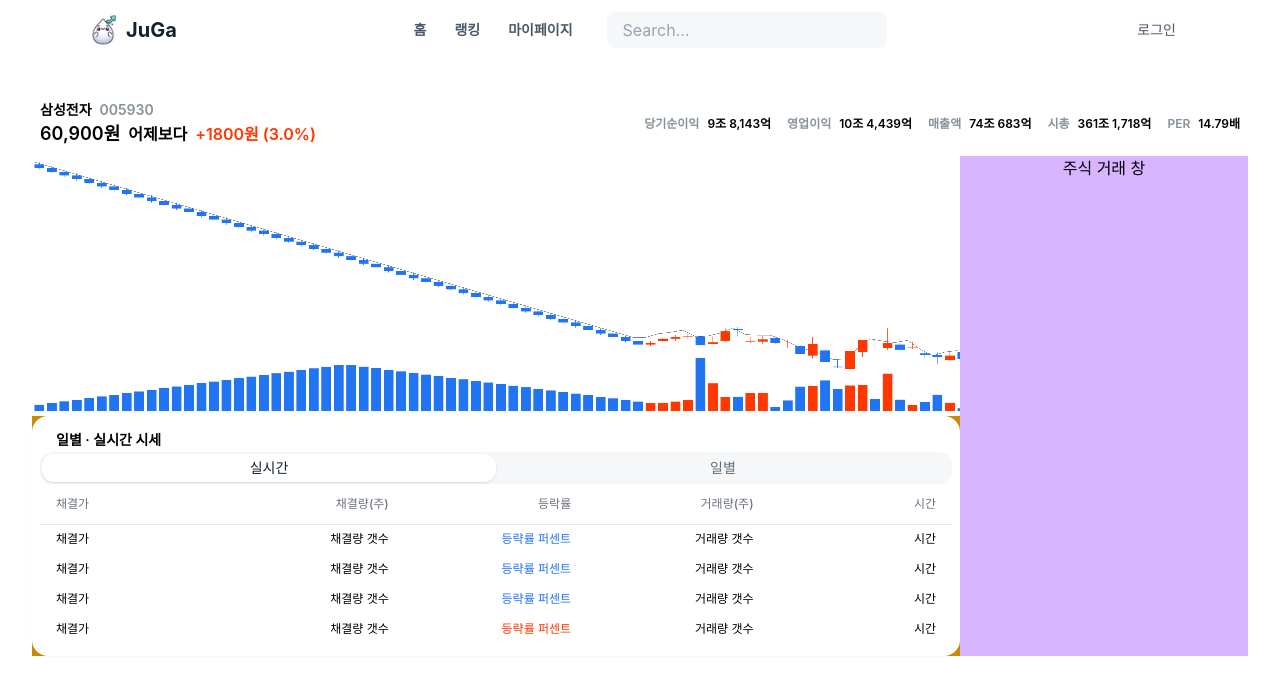
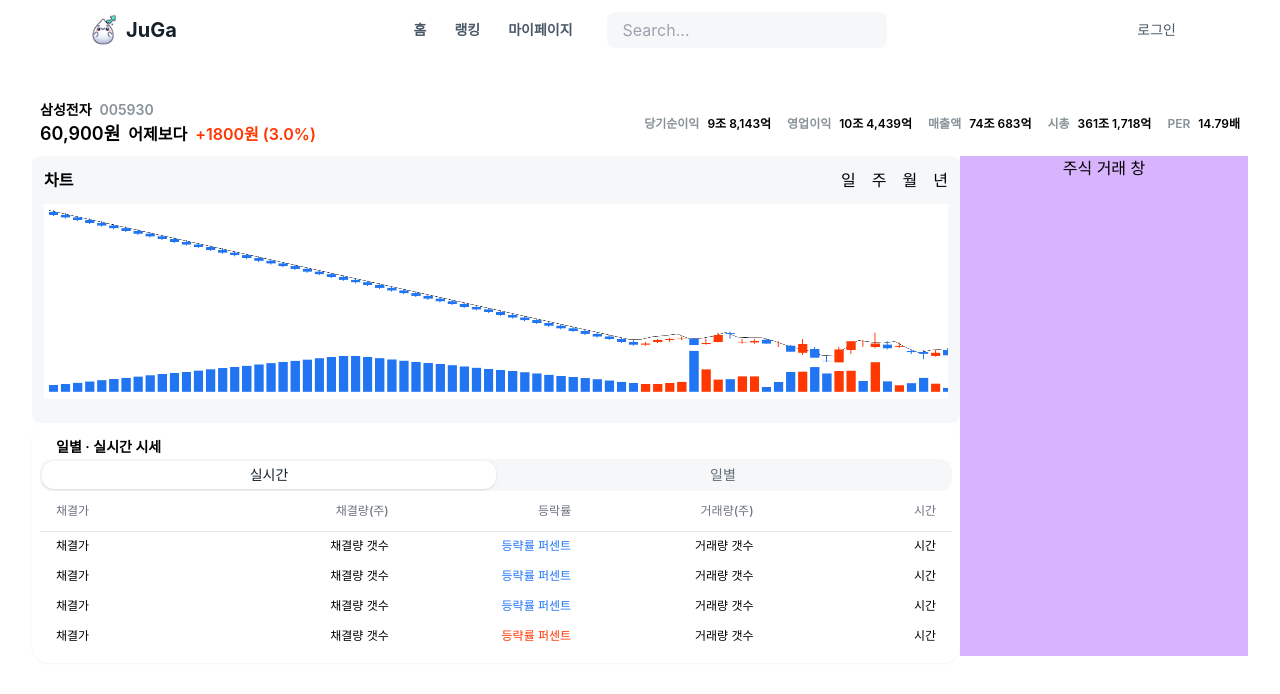
Before and after one commit to boostcampwm-2024/web16-JuGa, a React (Vite) app in the folder FE/: page /stocks/1 in a window 1280 px wide. Shown: the top 694 px of the page. Built offline with nearby package versions, Linux system fonts and the light colour scheme; no server answers; a web font is replaced by a local one.

Commit message:
💄 design: 차트 일, 주, 월 년 naviagtion 추가 #60

```diff
--- a/FE/src/components/StocksDetail/Chart.tsx
+++ b/FE/src/components/StocksDetail/Chart.tsx
@@ -22,11 +22,11 @@ export default function Chart() {
     const displayHeight = parent.clientHeight;
 
     // 해상도 높이기
-    canvas.width = displayWidth * 4;
-    canvas.height = displayHeight * 4;
+    canvas.width = displayWidth * 2;
+    canvas.height = displayHeight * 2;
 
     canvas.style.width = `${displayWidth}px`;
-    canvas.style.height = `${displayHeight}px`;
+    canvas.style.height = `${displayHeight * 0.83}px`;
 
     const ctx = canvas.getContext('2d');
     if (!ctx) return;
@@ -63,8 +63,20 @@ export default function Chart() {
   }, []);
 
   return (
-    <div className='flex-1' ref={containerRef}>
-      <canvas ref={canvasRef} />
+    <div
+      className='flex flex-col items-center flex-1 p-3 rounded-lg bg-juga-grayscale-50'
+      ref={containerRef}
+    >
+      <div className='flex justify-between w-full'>
+        <p className='font-semibold'>차트</p>
+        <nav className='flex gap-4'>
+          <button>일</button>
+          <button>주</button>
+          <button>월</button>
+          <button>년</button>
+        </nav>
+      </div>
+      <canvas ref={canvasRef} className='p-3' />
     </div>
   );
 }
--- a/FE/src/page/StocksDetail.tsx
+++ b/FE/src/page/StocksDetail.tsx
@@ -7,7 +7,7 @@ export default function StocksDetail() {
   return (
     <div className='flex flex-col'>
       <Header />
-      <div className='flex h-[500px] bg-yellow-600'>
+      <div className='flex h-[500px]'>
         <div className='flex min-w-[850px] flex-col'>
           <Chart />
           <PriceSection />
```
